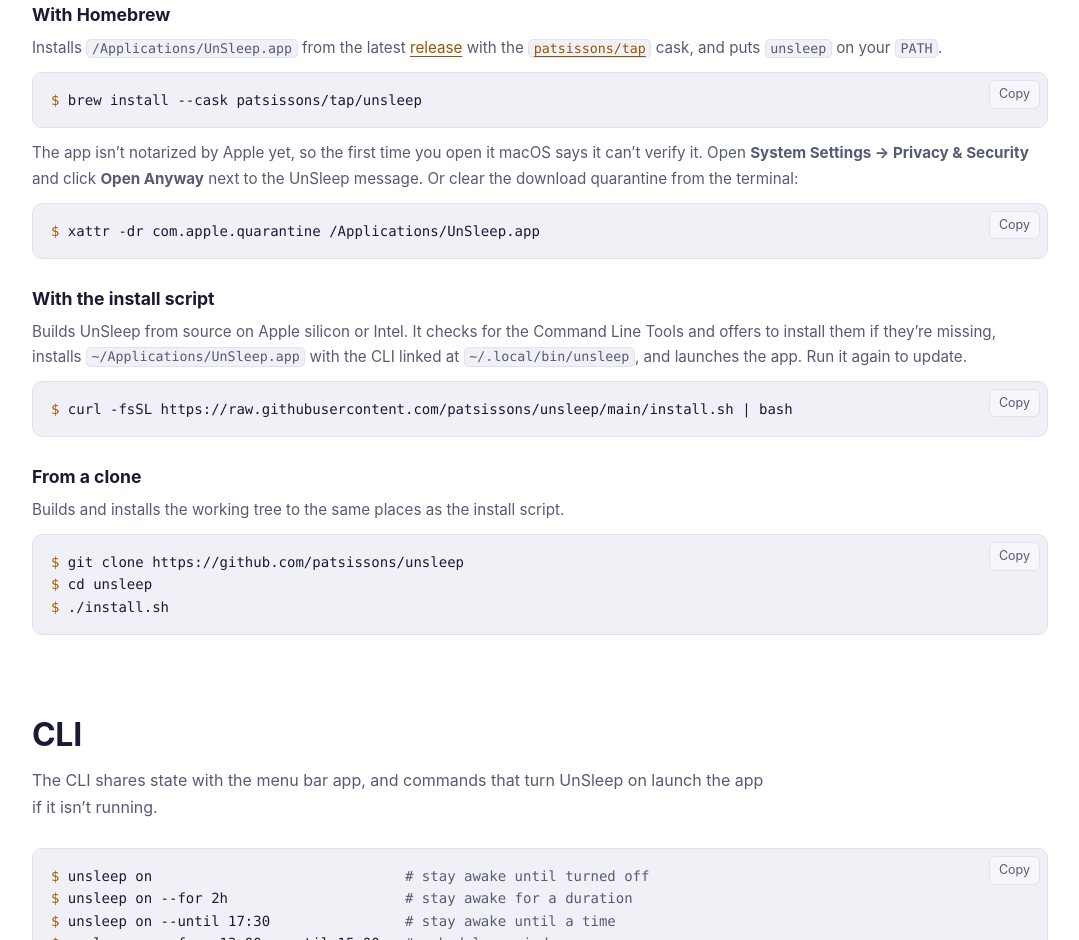
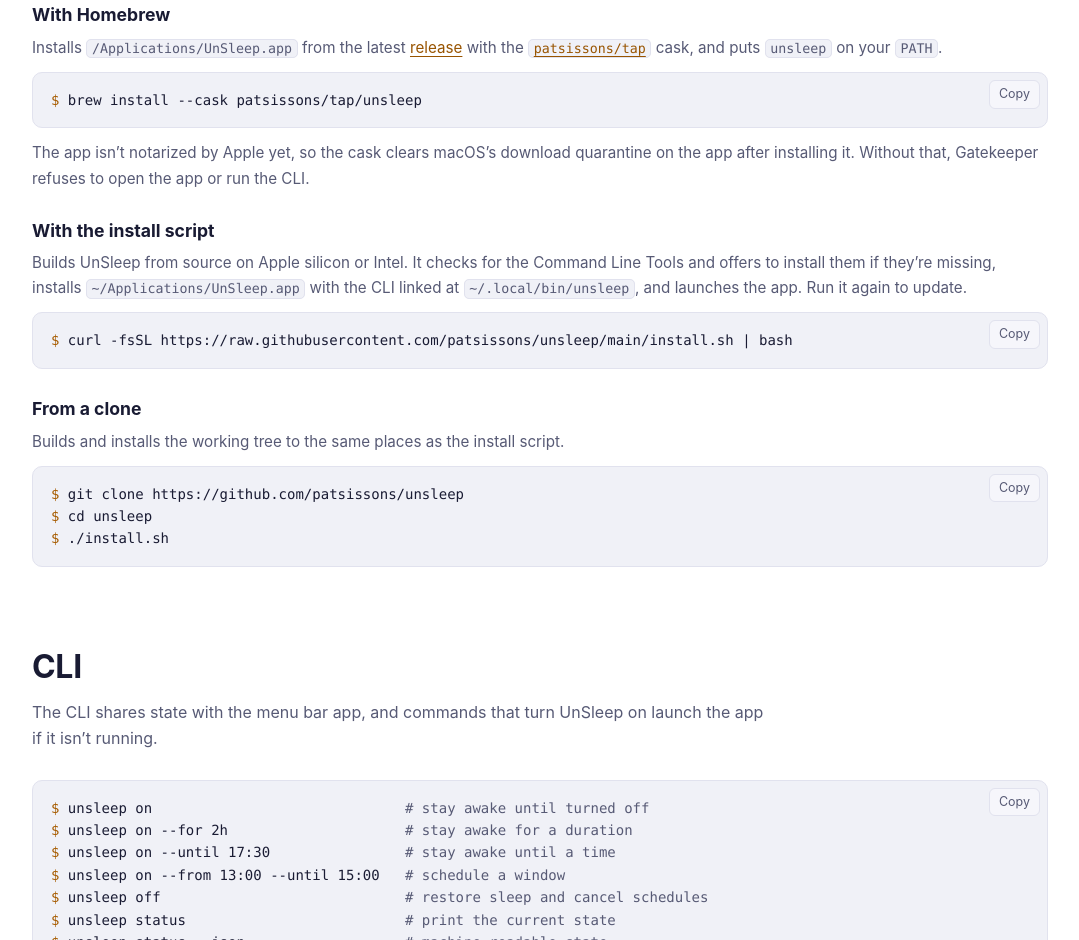
Before and after one commit to patsissons/unsleep, a plain HTML site: page site/index.html in a window 1280 px wide. Shown: the part 2134-3074 px from the top of the page, without its empty margins (100-1179 px from the left). Drawn offline with Linux system fonts and the light colour scheme.

Commit message:
Note that the cask clears the download quarantine
The patsissons/tap cask now drops the quarantine attribute after
installing, so Homebrew users no longer need Gatekeeper's Open Anyway
step (which only ever approved the app, never the bundled CLI). Say what
the cask does instead of giving manual instructions.

Co-Authored-By: Claude Opus 5.5 <noreply@anthropic.com>

```diff
--- a/site/index.html
+++ b/site/index.html
@@ -332,8 +332,7 @@
           <h3>With Homebrew</h3>
           <p>Installs <code>/Applications/UnSleep.app</code> from the latest <a href="https://github.com/patsissons/unsleep/releases">release</a> with the <a href="https://github.com/patsissons/homebrew-tap"><code>patsissons/tap</code></a> cask, and puts <code>unsleep</code> on your <code>PATH</code>.</p>
           <div class="code"><pre><code><span class="p">$ </span>brew install --cask patsissons/tap/unsleep</code></pre></div>
-          <p class="after">The app isn’t notarized by Apple yet, so the first time you open it macOS says it can’t verify it. Open <strong>System Settings → Privacy &amp; Security</strong> and click <strong>Open Anyway</strong> next to the UnSleep message. Or clear the download quarantine from the terminal:</p>
-          <div class="code" style="margin-top:12px"><pre><code><span class="p">$ </span>xattr -dr com.apple.quarantine /Applications/UnSleep.app</code></pre></div>
+          <p class="after">The app isn’t notarized by Apple yet, so the cask clears macOS’s download quarantine on the app after installing it. Without that, Gatekeeper refuses to open the app or run the CLI.</p>
         </div>
         <div>
           <h3>With the install script</h3>
```
Also changed, not shown: 1 other file.
